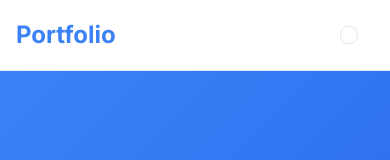
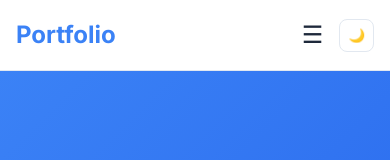
Before and after one commit to zinabu-dot/portfolio-website, a React (Vite) app in the folder frontend/portfolio/: page / in a window 390 px wide. Shown: the top 160 px of the page. Built offline with nearby package versions, Linux system fonts and the light colour scheme.

Commit message:
Mobile-responsive feats added

```diff
--- a/frontend/portfolio/src/components/Navbar.jsx
+++ b/frontend/portfolio/src/components/Navbar.jsx
@@ -27,8 +27,10 @@ const Navbar = () => {
             Portfolio
           </Link>
 
+          <div style={{ display: 'flex', alignItems: 'center', gap: '1rem' }}>
             {/* Desktop Navigation */}
-          <div style={{ display: 'none', alignItems: 'center', gap: '2rem' }} className="desktop-nav">
+            {window.innerWidth >= 768 ? (
+              <>
                 {navItems.map((item) => (
                   <Link
                     key={item.name}
@@ -37,14 +39,31 @@ const Navbar = () => {
                       color: isActive(item.path) ? 'var(--primary)' : 'var(--text)',
                       textDecoration: 'none',
                       fontWeight: isActive(item.path) ? '600' : '400',
-                  transition: 'color 0.2s ease'
+                      transition: 'color 0.2s ease',
+                      marginRight: '1rem'
                     }}
-                onMouseEnter={(e) => e.target.style.color = 'var(--primary)'}
-                onMouseLeave={(e) => e.target.style.color = isActive(item.path) ? 'var(--primary)' : 'var(--text)'}
                   >
                     {item.name}
                   </Link>
                 ))}
+              </>
+            ) : (
+              /* Mobile Menu Button */
+              <button
+                onClick={() => setIsOpen(!isOpen)}
+                style={{
+                  background: 'none',
+                  border: 'none',
+                  cursor: 'pointer',
+                  color: 'var(--text)',
+                  fontSize: '1.5rem'
+                }}
+              >
+                {isOpen ? '✕' : '☰'}
+              </button>
+            )}
+
+            {/* Theme Toggle */}
             <button
               onClick={toggleTheme}
               style={{
@@ -53,48 +72,16 @@ const Navbar = () => {
                 borderRadius: '0.5rem',
                 padding: '0.5rem',
                 cursor: 'pointer',
-                color: 'var(--text)',
-                display: 'flex',
-                alignItems: 'center'
-              }}
-            >
-              {theme === 'light' ? <Moon size={20} /> : <Sun size={20} />}
-            </button>
-          </div>
-
-          {/* Mobile Menu Button */}
-          <div style={{ display: 'flex', alignItems: 'center', gap: '1rem' }} className="mobile-nav">
-            <button
-              onClick={toggleTheme}
-              style={{
-                background: 'none',
-                border: '1px solid var(--border)',
-                borderRadius: '0.5rem',
-                padding: '0.5rem',
-                cursor: 'pointer',
-                color: 'var(--text)',
-                display: 'flex',
-                alignItems: 'center'
-              }}
-            >
-              {theme === 'light' ? <Moon size={20} /> : <Sun size={20} />}
-            </button>
-            <button
-              onClick={() => setIsOpen(!isOpen)}
-              style={{
-                background: 'none',
-                border: 'none',
-                cursor: 'pointer',
                 color: 'var(--text)'
               }}
             >
-              {isOpen ? <X size={24} /> : <Menu size={24} />}
+              {theme === 'light' ? '🌙' : '☀️'}
             </button>
           </div>
         </div>
 
         {/* Mobile Navigation */}
-        {isOpen && (
+        {isOpen && window.innerWidth < 768 && (
           <div style={{
             display: 'flex',
             flexDirection: 'column',
@@ -102,7 +89,7 @@ const Navbar = () => {
             paddingBottom: '1rem',
             borderTop: '1px solid var(--border)',
             paddingTop: '1rem'
-          }} className="mobile-menu">
+          }}>
             {navItems.map((item) => (
               <Link
                 key={item.name}
@@ -121,25 +108,6 @@ const Navbar = () => {
           </div>
         )}
       </div>
-
-      <style jsx>{`
-        @media (min-width: 768px) {
-          .desktop-nav {
-            display: flex !important;
-          }
-          .mobile-nav {
-            display: none !important;
-          }
-        }
-        @media (max-width: 767px) {
-          .desktop-nav {
-            display: none !important;
-          }
-          .mobile-nav {
-            display: flex !important;
-          }
-        }
-      `}</style>
     </nav>
   );
 };
```
Also changed, not shown: 1 other file (tests, documents, lock files or other folders). Lines whose indentation alone changed are shown as unchanged.
